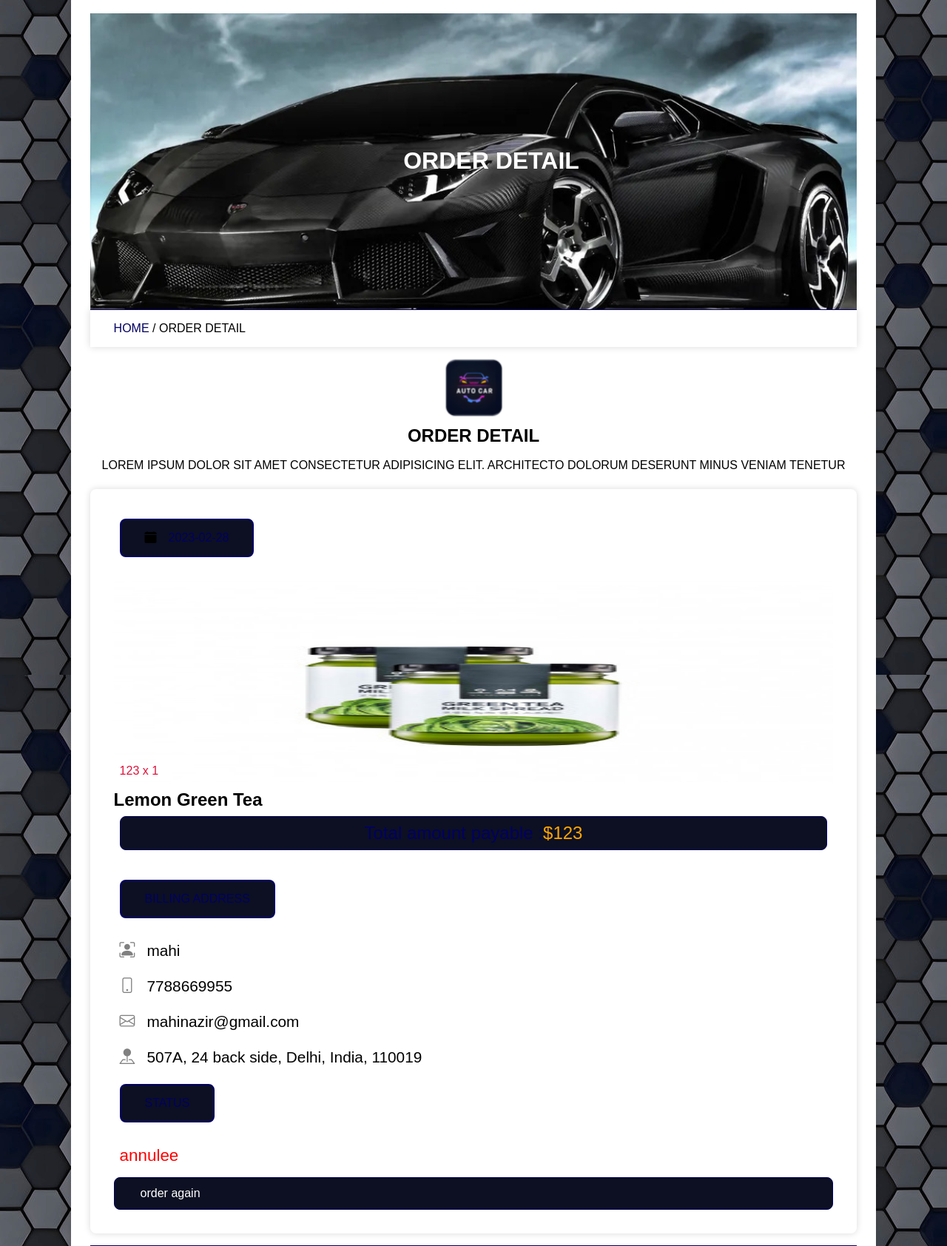
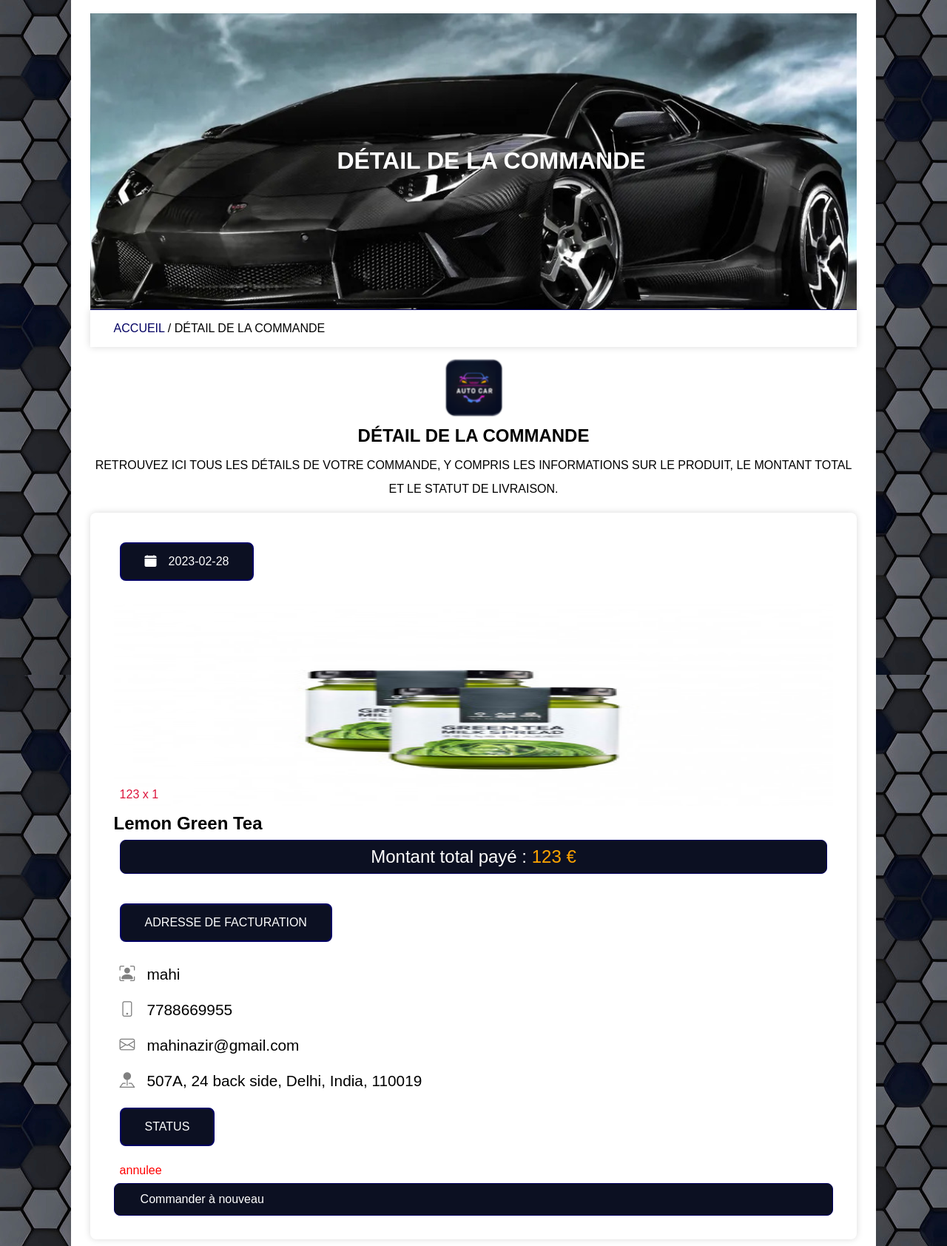
Before and after one commit to LukasMFR/projet-php-e-commerce, a PHP site: page /view_order.php?get_id=EYZ94PhWrzea0s9Tdd2J in a window 1280 px wide. Shown: the part 168-1852 px from the top of the page at 74% size. Run offline with PHP 8.4, Linux system fonts and the light colour scheme; a user stored in the database is signed in; data comes from the database, SQL or seed files in the repository.

Commit message:
Update view_order.php & style.css accordingly

```diff
--- a/style.css
+++ b/style.css
@@ -1348,7 +1348,8 @@ footer .bottom-footer {
 	margin-bottom: 1rem;
 	padding: .5rem 2rem;
 	font-size: 1rem;
-	color: var(--green);
+	/* color: var(--green); */
+	color: #fff;
 	background: var(--light-green);
 	border: 2px solid var(--green);
 	display: inline-block;
@@ -1357,7 +1358,7 @@ footer .bottom-footer {
 
 .order-detail .box-container .box .col .title i {
 	margin-right: 1rem;
-	color: #000;
+	color: #fff;
 }
 
 .order-detail .box-container .box .col .price {
@@ -1393,7 +1394,8 @@ footer .bottom-footer {
 	flex-wrap: wrap;
 	background: var(--light-green);
 	font-size: 1.5rem;
-	color: var(--green);
+	/* color: var(--green); */
+	color: #fff;
 	border: 1px solid var(--green);
 	border-radius: .5rem;
 	/* text-transform: capitalize; */
--- a/view_order.php
+++ b/view_order.php
@@ -34,24 +34,22 @@
 	<meta name="viewport" content="width=device-width, initial-scale=1.0">
 	<link href='https://unpkg.com/boxicons@2.1.4/css/boxicons.min.css' rel='stylesheet'>
 	<link rel="stylesheet" href="https://cdn.jsdelivr.net/npm/bootstrap-icons@1.10.3/font/bootstrap-icons.css">
-	<title>Green Coffee - order detail page</title>
+	<title>Détail de la commande - AutoCar</title>
 </head>
 <body>
 	<?php include 'components/header.php'; ?>
 	<div class="main">
 		<div class="banner">
-			<h1>order detail</h1>
+			<h1>Détail de la commande</h1>
 		</div>
 		<div class="title2">
-			<a href="home.php">home </a><span>/ order detail</span>
+			<a href="home.php">Accueil </a><span>/ Détail de la commande</span>
 		</div>
 		<section class="order-detail">
 				<div class="title">
 					<img src="img/download.png" class="logo">
-					<h1>order detail</h1>
-					<p>Lorem ipsum dolor sit amet consectetur adipisicing elit. Architecto dolorum deserunt minus veniam
-                    tenetur
-                </p>
+					<h1>Détail de la commande</h1>
+					<p>Retrouvez ici tous les détails de votre commande, y compris les informations sur le produit, le montant total et le statut de livraison.</p>
 				</div>
 				<div class="box-container">
 					<?php
@@ -74,21 +72,21 @@
 							<img src="image/<?= $fetch_product['image']; ?>" class="image">
 							<p class="price"><?= $fetch_product['price']; ?> x <?= $fetch_order['qty']; ?></p>
 							<h3 class="name"><?= $fetch_product['name']; ?></h3>
-							<p class="grand-total">Total amount payable : <span>$<?= $grand_total; ?></span></p>
+							<p class="grand-total">Montant total payé :&nbsp;<span><?= $grand_total; ?> €</span></p>
 						</div>
 						<div class="col">
-							<p class="title">billing address</p>
+							<p class="title">Adresse de facturation</p>
 							<p class="user"><i class="bi bi-person-bounding-box"></i><?= $fetch_order['name']; ?></p>
 							<p class="user"><i class="bi bi-phone"></i><?= $fetch_order['number']; ?></p>
 							<p class="user"><i class="bi bi-envelope"></i><?= $fetch_order['email']; ?></p>
 							<p class="user"><i class="bi bi-pin-map-fill"></i><?= $fetch_order['address']; ?></p>
 							<p class="title">status</p>
-							<p class="status" style="color:<?php if ($fetch_order['status']=='delevered'){echo 'green';}elseif($fetch_order['status']=='annulee') {echo 'red';}else{echo 'orange';}?>"><?=$fetch_order['status'] ?></p>
+							<p class="Statut" style="color:<?php if ($fetch_order['status']=='delevered'){echo 'green';}elseif($fetch_order['status']=='annulee') {echo 'red';}else{echo 'orange';}?>"><?=$fetch_order['status'] ?></p>
 							<?php if ($fetch_order['status']=='annulee') { ?>
-								<a href="checkout.php?get_id=<?= $fetch_product['id']; ?>" class="btn">order again</a>
+								<a href="checkout.php?get_id=<?= $fetch_product['id']; ?>" class="btn">Commander à nouveau</a>
 							<?php }else{ ?>
 								<form method="post">
-									<button type="submit" name="cancle" class="btn" onclick="return confirm('do you want to cancel this order')">cancle order</button>
+									<button type="submit" name="cancle" class="btn" onclick="return confirm('Voulez-vous annuler cette commande ?')">Annuler la commande</button>
 								</form>
 							<?php } ?>
 						</div>
@@ -96,12 +94,12 @@
 					<?php
 								}
 							}else{
-								echo '<p class="empty">product not found</p>';
+								echo '<p class="empty">Produit non trouvé</p>';
 							}
 						}
 
 					}else{
-						echo '<p class="empty">no order found</p>';
+						echo '<p class="empty">Aucune commande trouvée</p>';
 					}
 					?>
 				</div>
```
